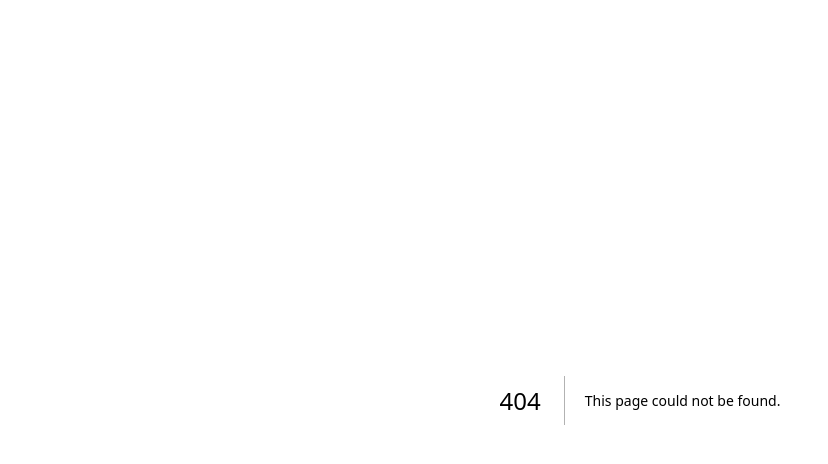
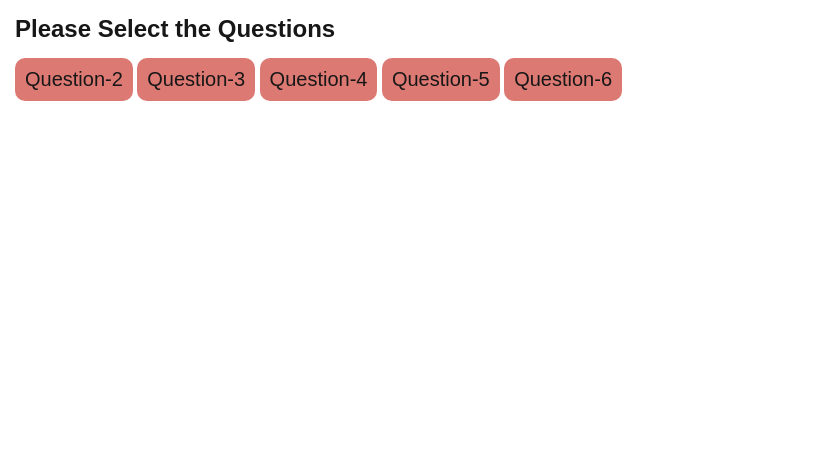
Before and after one commit to nirmit-successiveTech/ReactJs-Training, a Next.js app in the folder assignment-1/my-app/: page /day-1 in a window 1280 px wide. Before the commit this address had no page. Shown: the top 464 px of the page, without its empty margins (0-828 px from the left). Built offline with nearby package versions, Linux system fonts and the light colour scheme.

Commit message:
assignment-1 completed

```diff
--- /dev/null
+++ b/assignment-1/my-app/src/app/day-1/layout.jsx
@@ -0,0 +1,30 @@
+import Link from "next/link";
+
+export default function Layout1({children}) {
+  return (
+    <>
+      <h2 style={{margin:15}}>Please Select the Questions</h2>
+
+      <div className="parent-button" style={{margin:15}}>
+        <Link href="/day-1/show-user">
+          <button>Question-2</button>
+        </Link>{" "}
+        <Link href="/day-1/showweather">
+          <button>Question-3</button>
+        </Link>{" "}
+        <Link href="/day-1/counter">
+          <button>Question-4</button>
+        </Link>{" "}
+        <Link href="/day-1/tasklist">
+          <button>Question-5</button>
+        </Link>{" "}
+        <Link href="/day-1/buttons">
+          <button>Question-6</button>
+        </Link>
+      </div>
+      <div style={{paddingTop:20}}>
+        {children}
+      </div>
+    </>
+  );
+}
```
Also changed, not shown: assignment-1/my-app/src/app/day-1/page.jsx (added, +7 -0 lines).
